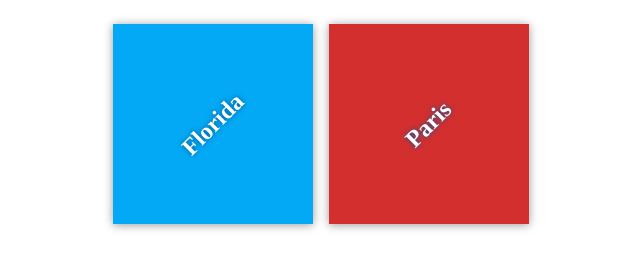
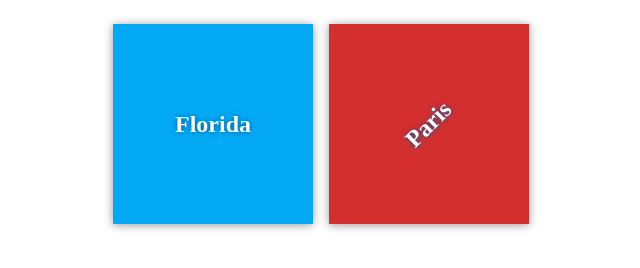
Before and after one commit to abdulqwai/my-travel-plans, a plain HTML site: page index.html in a window 1280 px wide. In both pictures the pointer is over the element "Florida". Shown: the whole page, without its empty margins (319-959 px from the left). Drawn offline with Linux system fonts and the light colour scheme; files that its build step writes are made by us from their sources.

Commit message:
destination

```diff
--- a/app.css
+++ b/app.css
@@ -53,3 +53,6 @@ background-color: #03a9f4;
 #paris {
 background-color: #d32f2f;
 }
+.destination:hover h2 {
+transform: rotate(0deg);
+}
```
